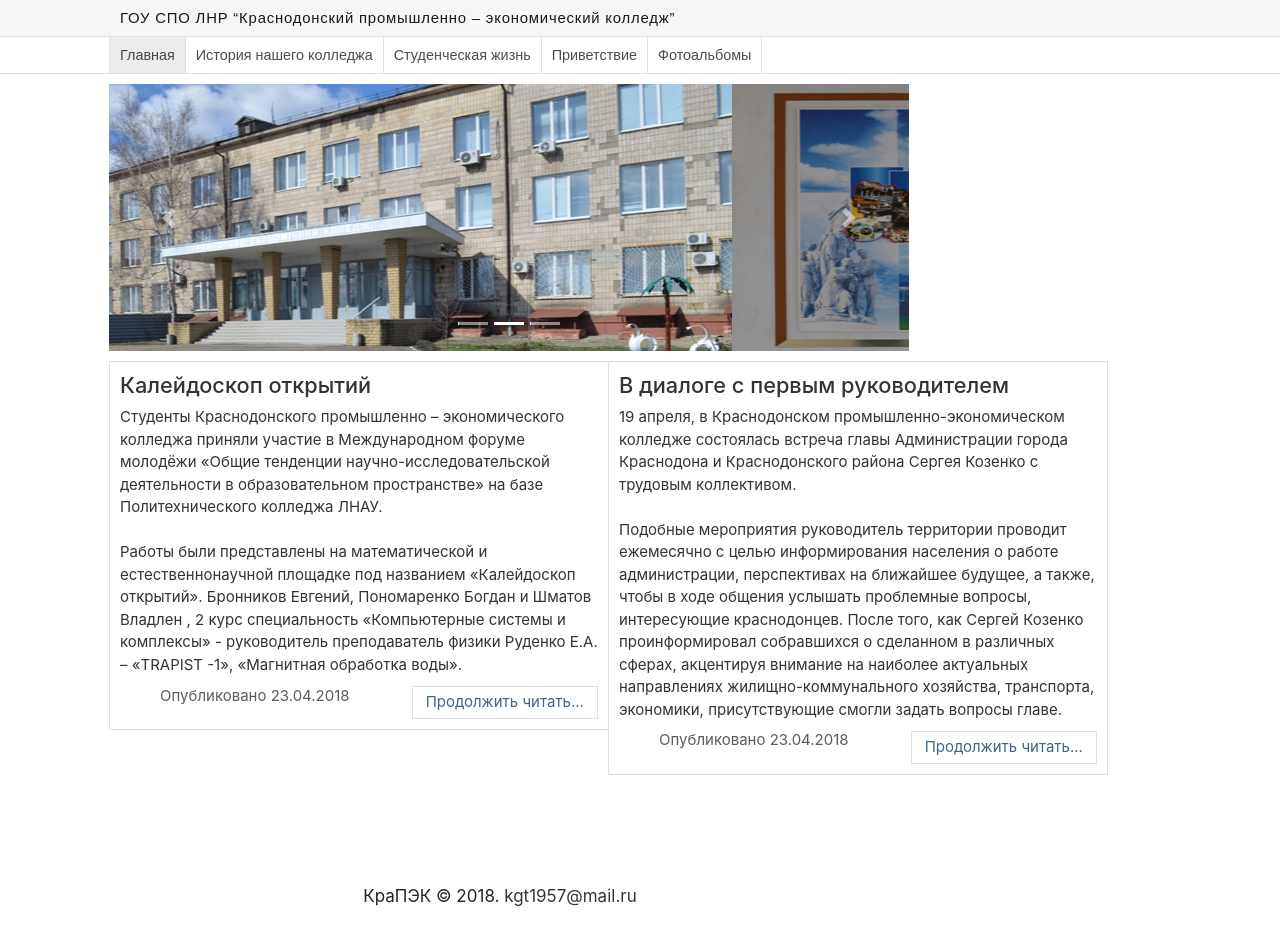
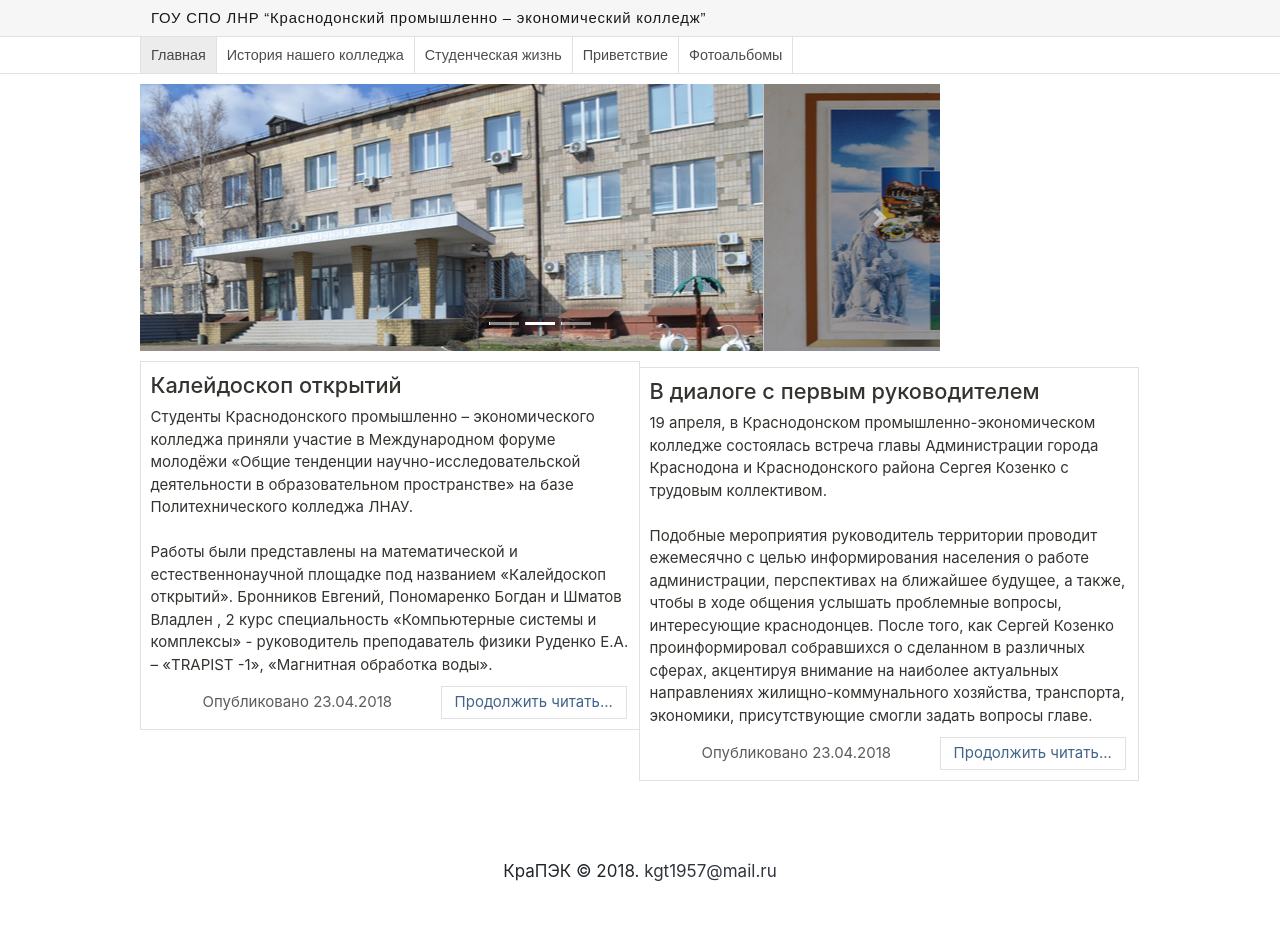
Before and after one commit to SergeyFattakhov/bookish-octo-bassoon, a plain HTML site: page index.html in a window 1280 px wide. Drawn offline with nearby package versions, Linux system fonts and the light colour scheme.

Commit message:
правки

```diff
--- a/assets/style.css
+++ b/assets/style.css
@@ -12,25 +12,23 @@ header {
 }
 
 main {
-	height: 800px;
+	height: 730px;
 	padding-left: 109px;
-	width: 1200px;
 }
 #istr {
-	height: 2000px;
+	height: 1796px;
+	padding-left: 0px;
 }
 
 .footer{
-	margin-bottom: 45px;
+	margin: 45px 0px 45px 0px;
 	font-size: 17px;
-  display: block;
   text-align: center;
-  width: 1000px;
 }
 article{
+	margin: 0 auto;
 	font-size: 15px;
-	position: absolute;
-	display: inline-block !important;
+	position: relative;
 	margin-top: 10px;
 	width: 500px;
 	color: #34332f;
@@ -38,41 +36,36 @@ article{
 	padding: 10px 10px 10px 10px;
 }
 .articlebg {
+	margin-left: 290px;
 	text-align: center;
 	margin-top: 10px;
   width: 39%;
   height: 33px;
   background: #fff;
   border: 1px #e1e1e1 solid;
-  float: right;
 }
-a#ajax-popup {
+a.ajax-popup {
   display: block;
   line-height: 30px;
   height: 31px;
   color: #42648b;
 }
 
-#date1 {
+
+.date {
+	margin: 15px 0px 0px 52px;
   opacity: 0.8;
-  position: absolute;
-  top: 323px;
-  left: 50px;
-}
+	position: absolute;
 
-#date {
-  opacity: 0.8;
-  position: absolute;
-  top: 367px;
-  left: 50px;
 }
 
 #title{
+	width: 978px;
+  margin: 0 auto;
 	padding-top: 10px;
 	padding-bottom: 10px;
 	font-size: 93%;
 	color: #000000e6;
-  	padding-left: 120px;
 	letter-spacing: 0.05rem;
 }
 
@@ -84,13 +77,15 @@ ul {
    -webkit-padding-start: 0px;
 }
 li{
+	margin: 0 auto;
+  width: 1000px;
 	border-left: 1px #e1e1e1 solid;
 }
 
 ul#menu {
+	padding-left: 0px;
 	border-bottom: 1px #e1e1e1 solid;
 	border-top: 1px #e1e1e1 solid;
-	padding-left: 109px;
 	background: #fff;
 	list-style-type: none;
 	margin-bottom: 10px;
--- a/assets/style_slider.css
+++ b/assets/style_slider.css
@@ -1,4 +1,6 @@
 .carousel {
+    left: -155px;
+    margin: 0 auto;
     width: 800px;
 }
 
--- a/index.html
+++ b/index.html
@@ -22,10 +22,10 @@
 					<li data-target="#carouselExampleIndicators" data-slide-to="1"></li>
 					<li data-target="#carouselExampleIndicators" data-slide-to="2"></li>
 				</ol>
-					<div class="carousel-inner" role="listbox">
-					<div class="carousel-item active"></div>
-					<div id="target" class="carousel-item"></div>
-					<div class="carousel-item"></div>
+					<div class="carousel-inner">
+						<div class="carousel-item active"></div>
+						<div id="target" class="carousel-item"></div>
+						<div class="carousel-item"></div>
 					</div>
 				<a class="carousel-control-prev" href="#carouselExampleIndicators" role="button" data-slide="prev">
 					<span class="carousel-control-prev-icon" aria-hidden="true"></span>
@@ -36,22 +36,22 @@
 					<span class="sr-only">Next</span>
 				</a>
 			</div>
-			<article>
+			<article style="right:305px;">
 				<h1>Калейдоскоп открытий</h1>
 Студенты Краснодонского промышленно – экономического колледжа приняли участие в Международном форуме молодёжи «Общие тенденции научно-исследовательской деятельности в образовательном пространстве» на базе Политехнического колледжа ЛНАУ.<br><br>
 Работы были представлены на математической и естественнонаучной площадке под названием «Калейдоскоп открытий». Бронников Евгений, Пономаренко Богдан и Шматов Владлен , 2 курс специальность «Компьютерные системы и комплексы» - руководитель преподаватель физики Руденко Е.А. – «TRAPIST -1», «Магнитная обработка воды».
-			<div id="date1">Опубликовано 23.04.2018</div>
+			<div class="date">Опубликовано 23.04.2018</div>
 				<div class="articlebg">
-						<a id="ajax-popup" class="zoom-anim-dialog-ajax-popup" href="pop-up-kaleidoscope-discoveries.html">Продолжить&nbsp;читать...</a>
+						<a class="zoom-anim-dialog-ajax-popup ajax-popup" href="pop-up-kaleidoscope-discoveries.html">Продолжить&nbsp;читать...</a>
 				</div>
 			</article>
-			<article style="left: 608px;">
+			<article style="bottom:373px; left:194px;">
 				<h1>В диалоге с первым руководителем</h1>
 19 апреля, в Краснодонском промышленно-экономическом колледже состоялась встреча главы Администрации города Краснодона и Краснодонского района Сергея Козенко с трудовым коллективом.<br><br>
 Подобные мероприятия руководитель территории проводит ежемесячно с целью информирования населения о работе администрации, перспективах на ближайшее будущее, а также, чтобы в ходе общения услышать проблемные вопросы, интересующие краснодонцев. После того, как Сергей Козенко проинформировал собравшихся о сделанном в различных сферах, акцентируя внимание на наиболее актуальных направлениях жилищно-коммунального хозяйства, транспорта, экономики, присутствующие смогли задать вопросы главе.
-			<div id="date">Опубликовано 23.04.2018</div>
+			<div class="date">Опубликовано 23.04.2018</div>
 				<div class="articlebg">
-						<a id="ajax-popup" class="zoom-anim-dialog-ajax-popup" href="In-dialogue-with-the-first-Manager.html">Продолжить&nbsp;читать...</a>
+						<a class="zoom-anim-dialog-ajax-popup ajax-popup" href="In-dialogue-with-the-first-Manager.html">Продолжить&nbsp;читать...</a>
 				</div>
 			</article>
 		</main>
```
